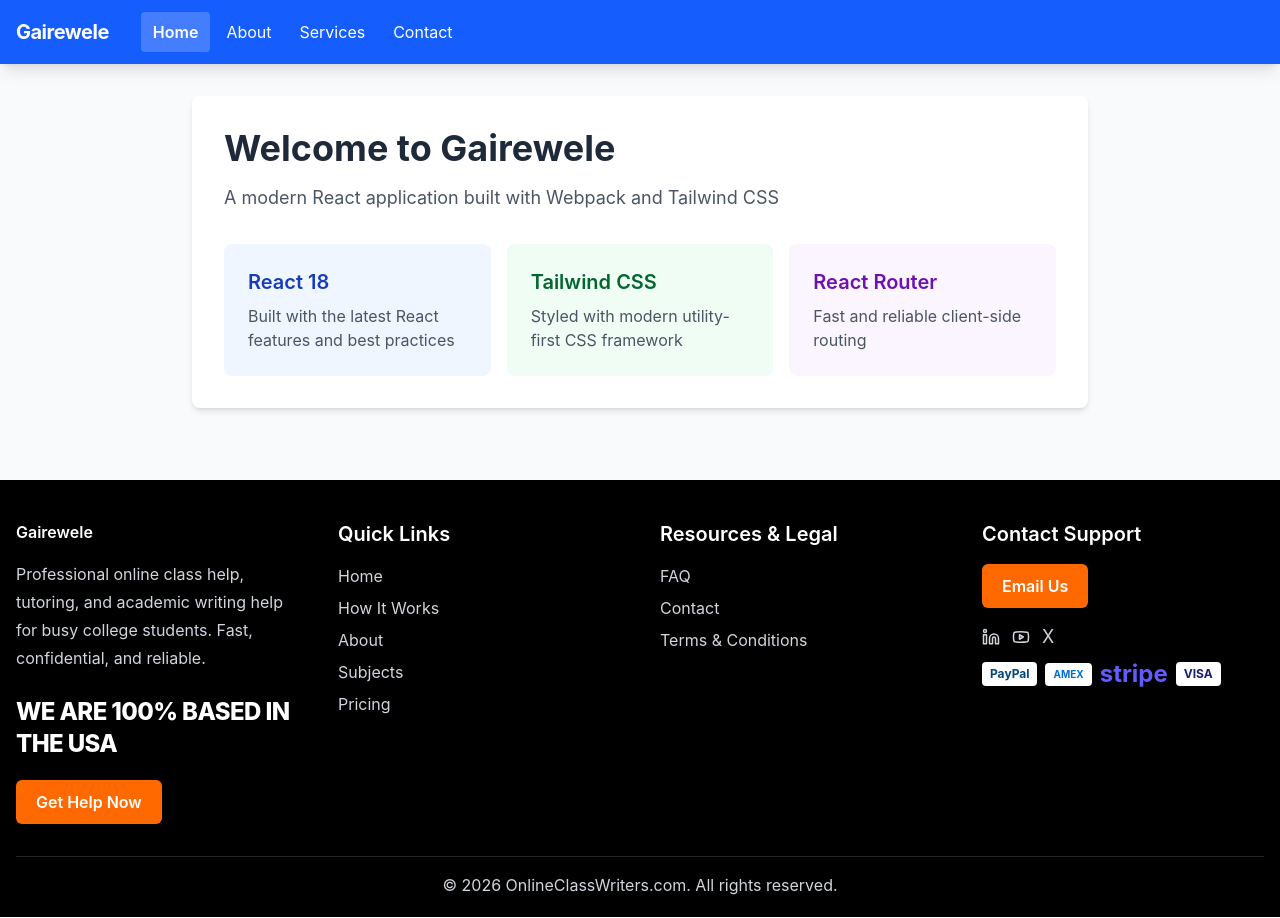
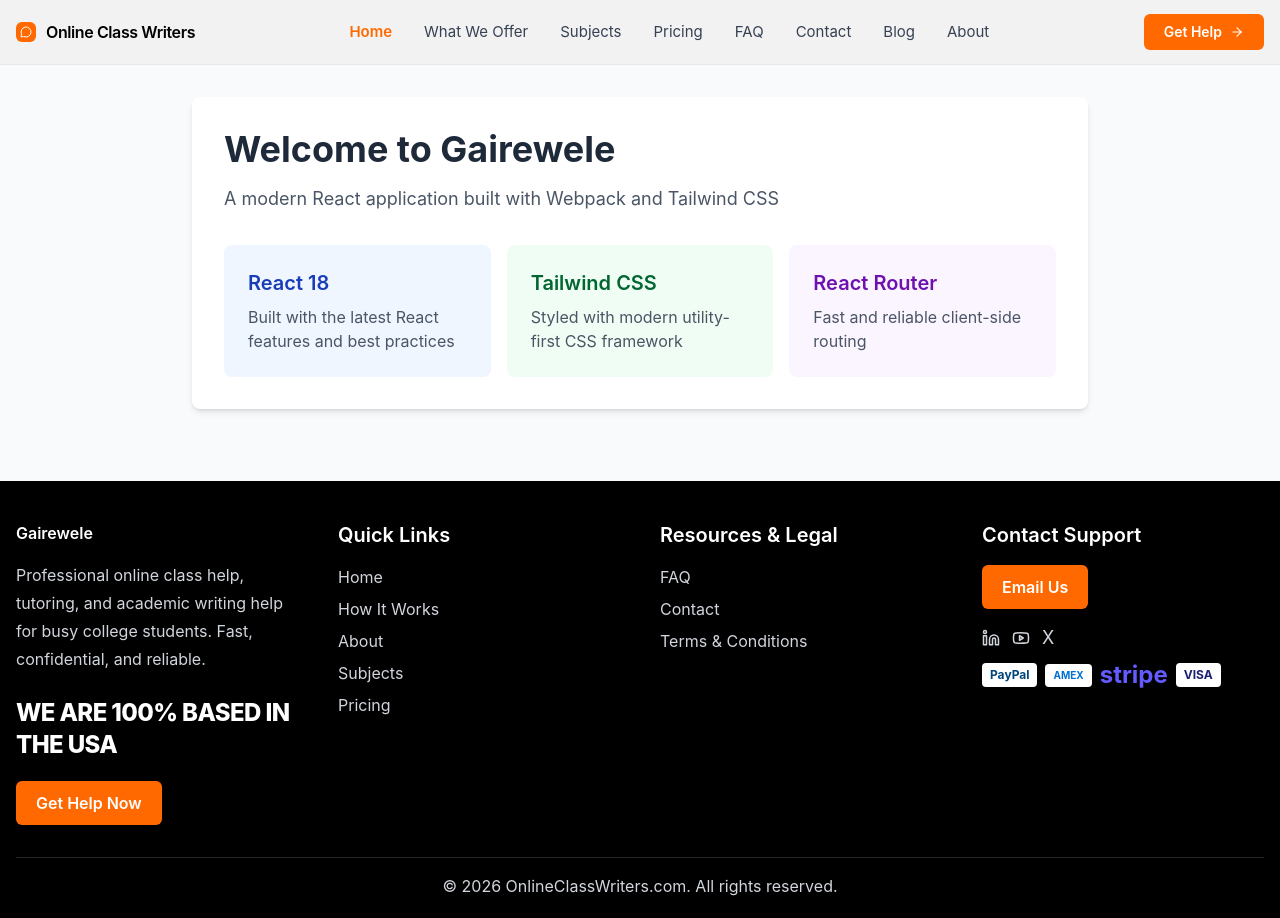
Before and after one commit to Mern-Unbeatable/alainmwadzua, a React app: page / in a window 1280 px wide. Built offline with nearby package versions, Linux system fonts and the light colour scheme.

Commit message:
feat: implement NavbarMenu component for improved navigation

```diff
--- a/src/components/Navbar.jsx
+++ b/src/components/Navbar.jsx
@@ -1,58 +1,47 @@
 import React, { memo, useState, useCallback } from 'react';
-import { NavLink, Link } from 'react-router-dom';
-import { Menu, X } from 'lucide-react';
-import { APP_CONFIG, ROUTES } from '../config';
-
-const NAV_LINKS = [
-  { to: ROUTES.HOME, label: 'Home', end: true },
-  { to: ROUTES.ABOUT, label: 'About' },
-  { to: ROUTES.SERVICES, label: 'Services' },
-  { to: ROUTES.CONTACT, label: 'Contact' },
-];
-
-const navLinkClass = ({ isActive }) =>
-  isActive
-    ? 'px-3 py-2 rounded font-semibold bg-white/20'
-    : 'px-3 py-2 rounded hover:bg-blue-700 transition-colors duration-150';
-
-const mobileNavLinkClass = ({ isActive }) =>
-  isActive
-    ? 'block px-4 py-2 rounded font-semibold bg-white/20'
-    : 'block px-4 py-2 rounded hover:bg-blue-700 transition-colors duration-150';
+import { Link } from 'react-router-dom';
+import { Menu, X, MessageCircle, ArrowRight } from 'lucide-react';
+import { ROUTES } from '../config';
+import NavbarMenu from './NavbarMenu';
 
 const Navbar = memo(() => {
   const [menuOpen, setMenuOpen] = useState(false);
   const closeMenu = useCallback(() => setMenuOpen(false), []);
 
   return (
-    <nav className='bg-blue-600 text-white shadow-lg'>
+    <nav className='bg-[#f2f2f2] border-b border-gray-200'>
       <div className='container mx-auto px-4'>
         <div className='flex items-center justify-between h-16'>
-          {/* Brand */}
-          <div className='flex items-center gap-8'>
-            <Link to={ROUTES.HOME} className='text-xl font-bold tracking-tight'>
-              {APP_CONFIG.NAME}
-            </Link>
+          <Link
+            to={ROUTES.HOME}
+            className='inline-flex items-center gap-2.5 shrink-0'
+          >
+            <span className='w-5 h-5 rounded-md bg-orange-500 text-white flex items-center justify-center'>
+              <MessageCircle size={12} />
+            </span>
+            <span className='text-black font-semibold text-sm sm:text-base tracking-tight'>
+              Online Class Writers
+            </span>
+          </Link>
 
-            {/* Desktop links */}
-            <div className='hidden md:flex gap-1'>
-              {NAV_LINKS.map(({ to, label, end }) => (
-                <NavLink key={to} to={to} end={end} className={navLinkClass}>
-                  {label}
-                </NavLink>
-              ))}
-            </div>
-          </div>
+          <NavbarMenu />
 
           <div className='flex items-center gap-2'>
-            {/* Mobile hamburger */}
+            <button
+              type='button'
+              className='hidden md:inline-flex items-center gap-2 bg-orange-500 hover:bg-orange-400 text-white font-semibold text-sm px-5 py-2 rounded-md transition-colors'
+            >
+              Get Help
+              <ArrowRight size={14} />
+            </button>
+
             <button
               type='button'
               onClick={() => setMenuOpen((v) => !v)}
               aria-label={menuOpen ? 'Close menu' : 'Open menu'}
               aria-expanded={menuOpen}
               aria-controls='mobile-menu'
-              className='md:hidden p-2 rounded hover:bg-blue-700 transition-colors'
+              className='lg:hidden p-2 rounded text-gray-700 hover:bg-gray-200 transition-colors'
             >
               {menuOpen ? <X size={20} /> : <Menu size={20} />}
             </button>
@@ -60,23 +49,19 @@ const Navbar = memo(() => {
         </div>
       </div>
 
-      {/* Mobile menu */}
       {menuOpen && (
-        <div
-          id='mobile-menu'
-          className='md:hidden border-t border-blue-500 px-4 py-3 flex flex-col gap-1'
-        >
-          {NAV_LINKS.map(({ to, label, end }) => (
-            <NavLink
-              key={to}
-              to={to}
-              end={end}
-              onClick={closeMenu}
-              className={mobileNavLinkClass}
+        <div id='mobile-menu' className='lg:hidden border-t border-gray-200 bg-white'>
+          <div className='max-w-6xl mx-auto px-4 py-3'>
+            <NavbarMenu mobile onItemClick={closeMenu} />
+
+            <button
+              type='button'
+              className='mt-3 w-full inline-flex items-center justify-center gap-2 bg-orange-500 hover:bg-orange-400 text-white font-semibold text-sm px-5 py-2.5 rounded-md transition-colors'
             >
-              {label}
-            </NavLink>
-          ))}
+              Get Help
+              <ArrowRight size={14} />
+            </button>
+          </div>
         </div>
       )}
     </nav>
--- /dev/null
+++ b/src/components/NavbarMenu.jsx
@@ -0,0 +1,99 @@
+import React, { memo } from 'react';
+import { Link, useLocation } from 'react-router-dom';
+import { ROUTES } from '../config';
+
+const MENU_ITEMS = [
+  { label: 'Home', to: ROUTES.HOME, path: ROUTES.HOME, exact: true },
+  {
+    label: 'What We Offer',
+    to: ROUTES.SERVICES,
+    path: ROUTES.SERVICES,
+    exact: true,
+  },
+  {
+    label: 'Subjects',
+    to: `${ROUTES.SERVICES}#subjects`,
+    path: ROUTES.SERVICES,
+    hash: '#subjects',
+  },
+  {
+    label: 'Pricing',
+    to: `${ROUTES.SERVICES}#pricing`,
+    path: ROUTES.SERVICES,
+    hash: '#pricing',
+  },
+  {
+    label: 'FAQ',
+    to: `${ROUTES.CONTACT}#faq`,
+    path: ROUTES.CONTACT,
+    hash: '#faq',
+  },
+  { label: 'Contact', to: ROUTES.CONTACT, path: ROUTES.CONTACT, exact: true },
+  {
+    label: 'Blog',
+    to: `${ROUTES.ABOUT}#blog`,
+    path: ROUTES.ABOUT,
+    hash: '#blog',
+  },
+  { label: 'About', to: ROUTES.ABOUT, path: ROUTES.ABOUT, exact: true },
+];
+
+const desktopLinkClass = (isActive) =>
+  isActive
+    ? 'text-orange-500 font-semibold transition-colors'
+    : 'text-gray-700 hover:text-black transition-colors';
+
+const mobileLinkClass = (isActive) =>
+  isActive
+    ? 'block px-3 py-2 rounded-md bg-orange-50 text-orange-600 font-semibold'
+    : 'block px-3 py-2 rounded-md text-gray-700 hover:bg-gray-100 hover:text-black transition-colors';
+
+const NavbarMenu = memo(({ mobile = false, onItemClick }) => {
+  const location = useLocation();
+
+  const isItemActive = (item) => {
+    if (item.hash) {
+      return location.pathname === item.path && location.hash === item.hash;
+    }
+
+    if (item.exact) {
+      return location.pathname === item.path && !location.hash;
+    }
+
+    return location.pathname.startsWith(item.path);
+  };
+
+  if (mobile) {
+    return (
+      <ul className='space-y-1'>
+        {MENU_ITEMS.map((item) => (
+          <li key={`${item.label}-${item.to}`}>
+            <Link
+              to={item.to}
+              onClick={onItemClick}
+              className={mobileLinkClass(isItemActive(item))}
+            >
+              {item.label}
+            </Link>
+          </li>
+        ))}
+      </ul>
+    );
+  }
+
+  return (
+    <ul className='hidden lg:flex items-center gap-8 text-[15px]'>
+      {MENU_ITEMS.map((item) => (
+        <li key={`${item.label}-${item.to}`}>
+          <Link to={item.to} className={desktopLinkClass(isItemActive(item))}>
+            {item.label}
+          </Link>
+        </li>
+      ))}
+    </ul>
+  );
+});
+
+NavbarMenu.displayName = 'NavbarMenu';
+
+export default NavbarMenu;
```
